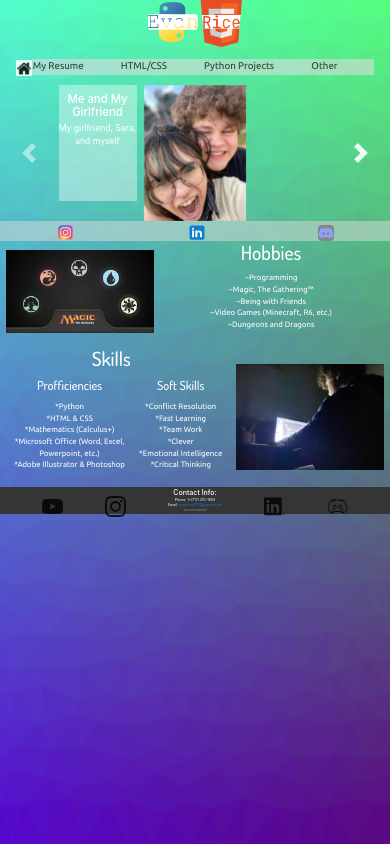
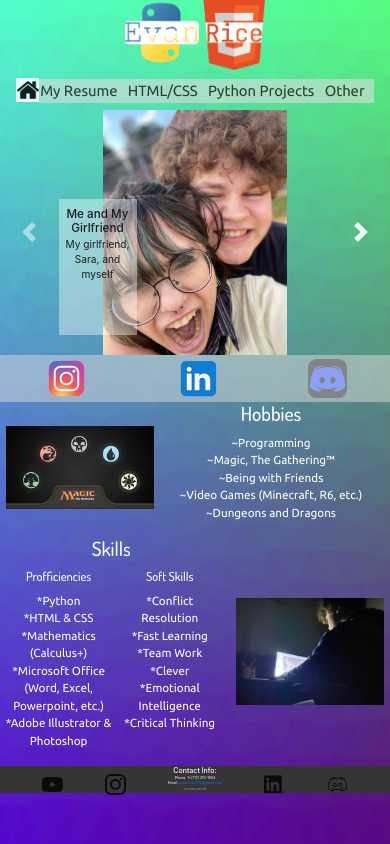
Before and after one commit to PoogyRapier3353/Online-Portfolio, a plain HTML site: page index.html in a window 390 px wide. Both pictures are taken after a click on the button "Next". Drawn offline with Linux system fonts and the light colour scheme.

Commit message:
Add files via upload

```diff
--- a/CSS.css
+++ b/CSS.css
@@ -32,13 +32,6 @@ body {
 }
 
 /*
-Header Image*/
-.header img{
-	height: 12vw;
-	width: 24vw;
-}
-
-/*
 Navigation Bar*/
 #sticky {
     position: -webkit-sticky;
@@ -56,9 +49,8 @@ Navigation Bar*/
 }
 .navbar img {
 	background: #FFFFFF;
-	width: 4.1vw;
-	height: 4.1vw;
 	padding: 0.2vw;
+	vertical-align: text-bottom;
 }
 
 .navbar img:hover {
@@ -70,7 +62,6 @@ Navigation Bar*/
 	color: rgba(35,35,35,1.00);
 	background-color: rgba(220, 220, 220,.70);
 	flex-grow: 1;
-	font-size: 2.5vw;
 	font-family: 'Ubuntu', sans-serif;
 	padding: 0.2vw;
 }
@@ -83,59 +74,17 @@ Navigation Bar*/
 
 /*
 Image Carousel*/
-.carousel img {
-	height: 35vw;
-}
-
 .carousel {
 	margin-top: -0.5vw;
 }
 
 
 
-@media (min-width: 1150px) {
-	.carousel-caption h5 {
-		font-size: 1.2vw;
-	}
-
-	.carousel-caption p {
-		font-size: 1vw;
-	}
-	.carousel-indicators {
-		width: 70vw;
-		visibility: visible;
-	}
-}
-
-@media (max-width: 1150px) {
-	.carousel-caption {
-		background: rgba(255,255,255,0.40);
-		height: 35vw;
-		width: 20%;
-	}
-	.carousel-caption h5 {
-		padding: 2vw;
-		font-size: 2.9vw;
-		margin-bottom: 0;
-		padding-bottom: 0.5vw;
-	}
-	.carousel-caption p {
-		margin-top: 0;
-		padding-top: 0;
-		font-size: 2.2vw;
-	}
-	.carousel-indicators {
-		visibility: hidden;
-	}
-
-}
-
 /*
 Socials Bar*/
 .socials {
   background-color: rgba(220, 220, 220,.50);
   width: 100%;
-  height: 5vw;
   list-style-type: none;
   padding: 0;
   display: flex;
@@ -145,7 +94,6 @@ Socials Bar*/
 }
 
 .socials img {
-  width: 5vw;
   transition: transform .5s;
   opacity: 0.9;
 }
@@ -157,7 +105,6 @@ Socials Bar*/
 #discord {
 	background: grey;
 	border-radius: 1vw;
-	width: 4vw;
 }
 
 /*
@@ -210,7 +157,6 @@ About Me*/
 
 .text p {
 	font-family: 'Ubuntu', sans-serif;
-	font-size: 2vw;
 }
 
 .side-by-side-container {
@@ -270,3 +216,99 @@ footer img:hover {
   transform: scale(1.2);
   opacity: 1;
 }
+@media (min-width: 1150px) {
+	.carousel-caption h5 {
+		font-size: 1.2vw;
+	}
+
+	.carousel-caption p {
+		font-size: 1vw;
+	}
+	.carousel-indicators {
+		width: 70vw;
+		visibility: visible;
+	}
+	.header img{
+		height: 12vw;
+		width: 24vw;
+	}
+	.nav_txt {
+		font-size: 2.5vw;
+	}
+	.navbar img {
+		width: 4.1vw;
+		height: 4.1vw;
+	}
+	.text p {
+		font-size: 2vw;
+	}
+	.carousel img {
+		height: 35vw;
+	}
+.socials {
+  height: 5vw;
+  }
+
+.socials img {
+	height: 5vw;
+}
+#discord {
+	width: 4vw;
+	height: 4vw;
+}
+
+}
+
+@media (max-width: 1150px) {
+	.carousel-caption {
+		background: rgba(255,255,255,0.40);
+		height: 35vw;
+		width: 20%;
+		padding-top: 0;
+	}
+	.carousel-caption h5 {
+		padding: 2vw;
+		font-size: 3vw;
+		margin-bottom: 0;
+		padding-bottom: 0.5vw;
+		color: #1b1b1b;
+	}
+	.carousel-caption p {
+		margin-top: 0;
+		padding-top: 0;
+		font-size: 2.6vw;
+		color: #1b1b1b;
+	}
+	.carousel-indicators {
+		visibility: hidden;
+	}
+	.header img{
+	height: 18vw;
+	width: 36vw;
+	}
+	.nav_txt {
+		font-size: 3.8vw;
+	}
+	.navbar img {
+	width: 6vw;
+	height: 6vw;
+	}
+	.text p {
+	font-size: 3vw;
+	}
+	.carousel img {
+		height: 63vw;
+	}
+	.socials {
+ 		 height: 12vw;
+  	}
+
+	.socials img {
+		height: 12vw;
+	}
+	#discord {
+		width: 10vw;
+		height: 10vw;
+		border-radius: 2.2vw;
+	}
+}
```
Also changed, not shown: bootstrap.css.
